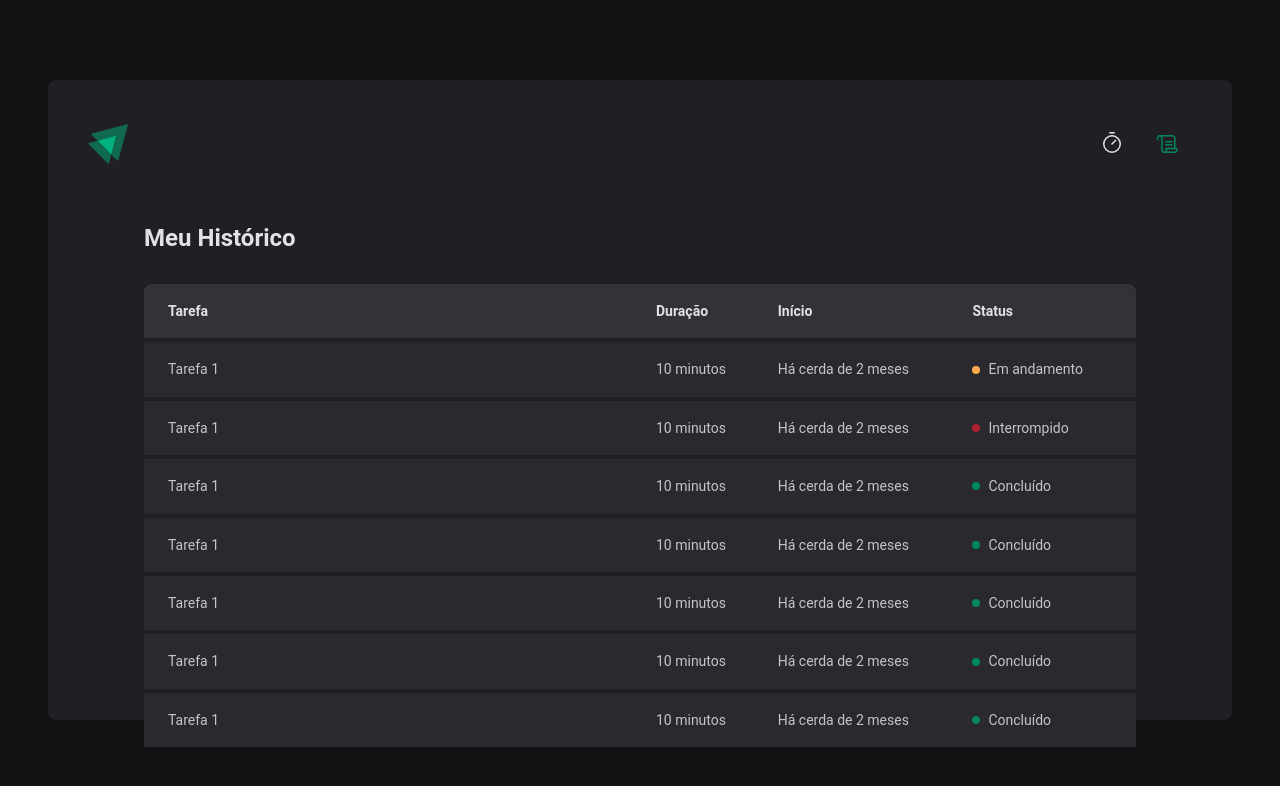
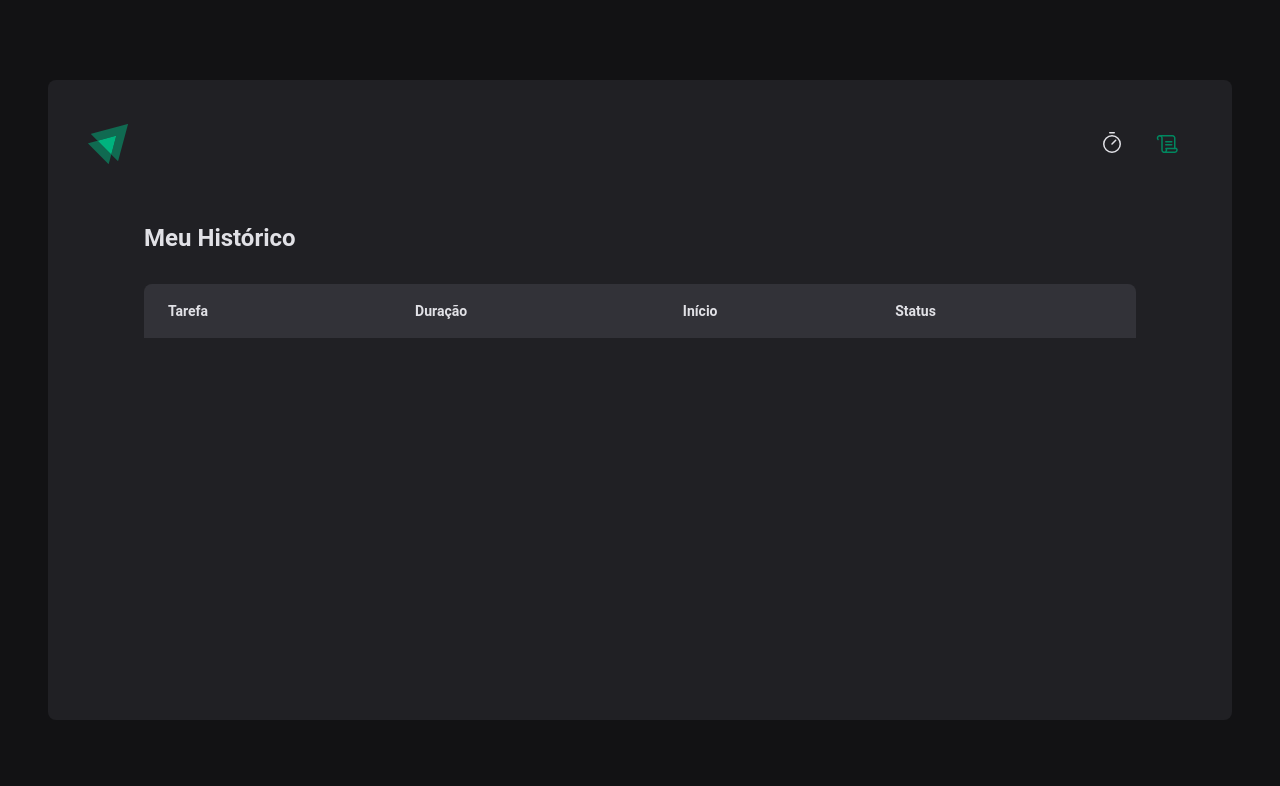
Before and after one commit to dharuanluigi/timer-ts, a React app: page /history in a window 1280 px wide. Shown: the top 786 px of the page. Built offline with nearby package versions, Linux system fonts and the light colour scheme; the HTML template or start-up script is replaced by a standard one.

Commit message:
Added: dinamically show tasks by status

```diff
--- a/src/pages/History/index.tsx
+++ b/src/pages/History/index.tsx
@@ -1,6 +1,12 @@
+import { useContext } from 'react'
+import { CyclesContext } from '../../contexts/CyclesContext'
 import { HistoryContainer, HistoryList, Status } from './styles'
+import { formatDistanceToNow } from 'date-fns'
+import ptBR from 'date-fns/esm/locale/pt-BR'
 
 export function History() {
+  const { cycles } = useContext(CyclesContext)
+
   return (
     <HistoryContainer>
       <h1>Meu Histórico</h1>
@@ -16,62 +22,37 @@ export function History() {
             </tr>
           </thead>
           <tbody>
-            <tr>
-              <td>Tarefa 1</td>
-              <td>10 minutos</td>
-              <td>Há cerda de 2 meses</td>
-              <td>
-                <Status statusColor="yellow">Em andamento</Status>
-              </td>
-            </tr>
-            <tr>
-              <td>Tarefa 1</td>
-              <td>10 minutos</td>
-              <td>Há cerda de 2 meses</td>
-              <td>
-                <Status statusColor="red">Interrompido</Status>
-              </td>
-            </tr>
-            <tr>
-              <td>Tarefa 1</td>
-              <td>10 minutos</td>
-              <td>Há cerda de 2 meses</td>
-              <td>
-                <Status statusColor="green">Concluído</Status>
-              </td>
-            </tr>
-            <tr>
-              <td>Tarefa 1</td>
-              <td>10 minutos</td>
-              <td>Há cerda de 2 meses</td>
-              <td>
-                <Status statusColor="green">Concluído</Status>
-              </td>
-            </tr>
-            <tr>
-              <td>Tarefa 1</td>
-              <td>10 minutos</td>
-              <td>Há cerda de 2 meses</td>
-              <td>
-                <Status statusColor="green">Concluído</Status>
-              </td>
-            </tr>
-            <tr>
-              <td>Tarefa 1</td>
-              <td>10 minutos</td>
-              <td>Há cerda de 2 meses</td>
-              <td>
-                <Status statusColor="green">Concluído</Status>
-              </td>
-            </tr>
-            <tr>
-              <td>Tarefa 1</td>
-              <td>10 minutos</td>
-              <td>Há cerda de 2 meses</td>
-              <td>
-                <Status statusColor="green">Concluído</Status>
-              </td>
-            </tr>
+            {cycles.map((cycle) => {
+              return (
+                <tr key={cycle.id}>
+                  <td>{cycle.task}</td>
+                  <td>
+                    {cycle.minutesAmount > 1
+                      ? `${cycle.minutesAmount} minutos`
+                      : `${cycle.minutesAmount} minuto`}
+                  </td>
+                  <td>
+                    {formatDistanceToNow(cycle.createdAt, {
+                      addSuffix: true,
+                      locale: ptBR,
+                    })}
+                  </td>
+                  <td>
+                    {cycle.finishedAt && (
+                      <Status statusColor="green">Concluído</Status>
+                    )}
+
+                    {cycle.interruptedAt && (
+                      <Status statusColor="red">Interrompido</Status>
+                    )}
+
+                    {!cycle.finishedAt && !cycle.interruptedAt && (
+                      <Status statusColor="yellow">Em andamento</Status>
+                    )}
+                  </td>
+                </tr>
+              )
+            })}
           </tbody>
         </table>
       </HistoryList>
```
